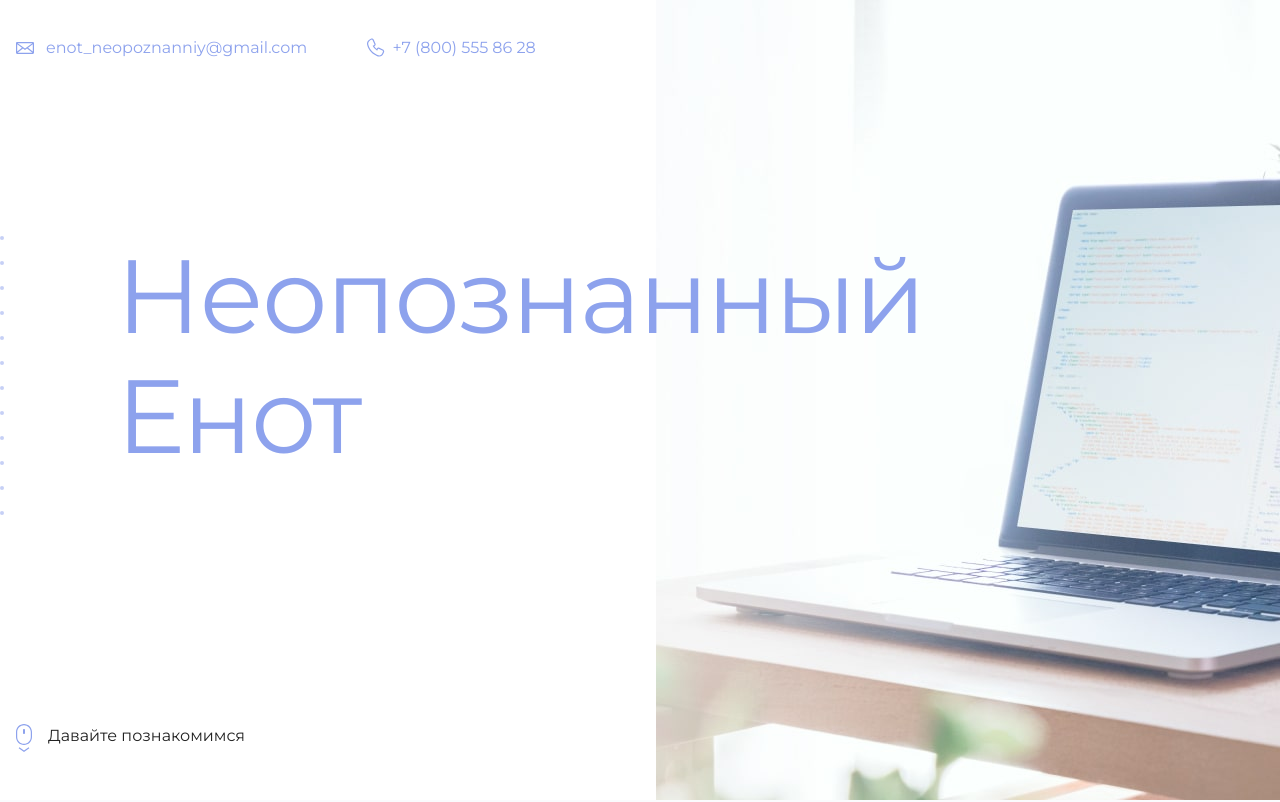
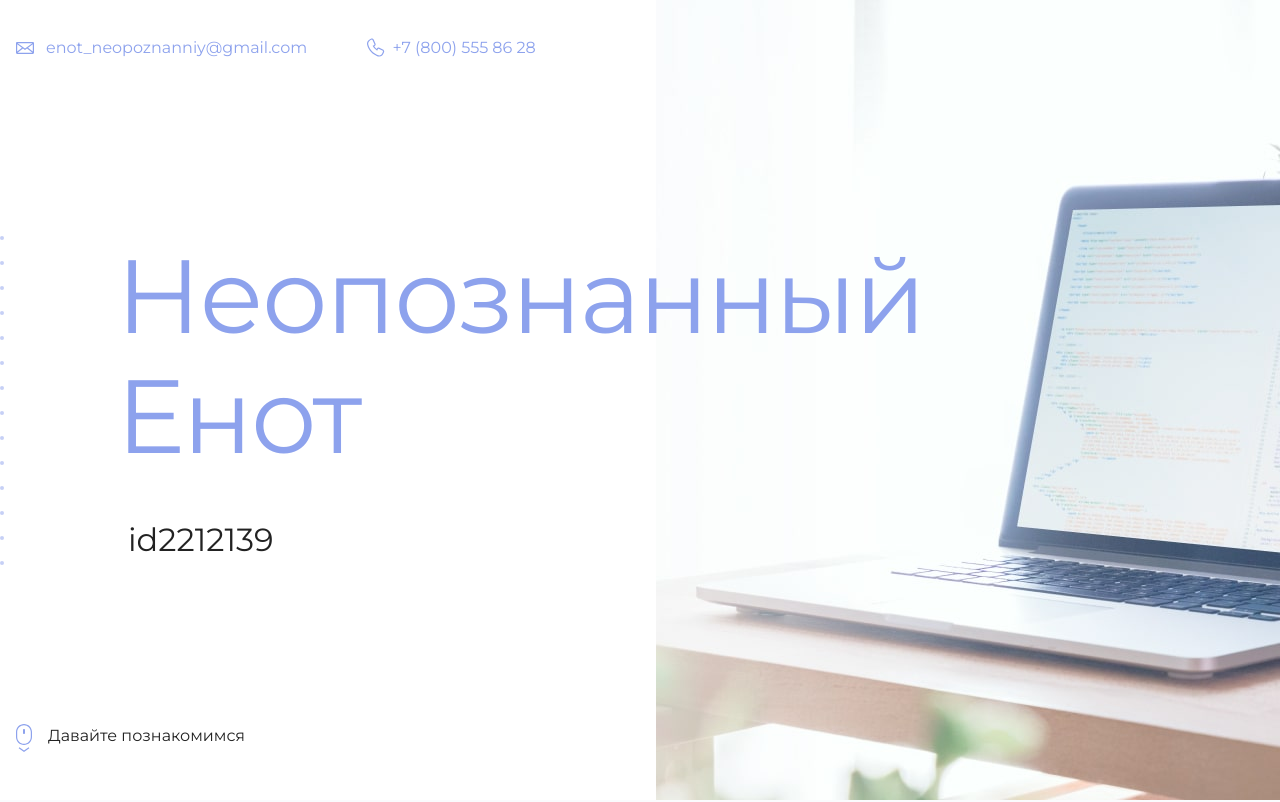
Before and after one commit to Mabori1/HTMLacademy, a plain HTML site: page index.html in a window 1280 px wide. Shown: the top 802 px of the page. Drawn offline with Linux system fonts and the light colour scheme.

Commit message:
Update index.html

```diff
--- a/index.html
+++ b/index.html
@@ -19,7 +19,7 @@
       <section class="hero-image">
         <div class="container">
           <h1 class="heading">Неопознанный Енот</h1>
-          <p><!-- Тут ваш id на сайте Академии --></p>
+          <p>id2212139</p>
         </div>
       </section>
 
```
